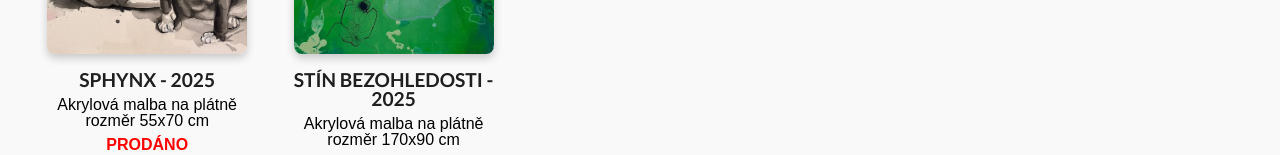
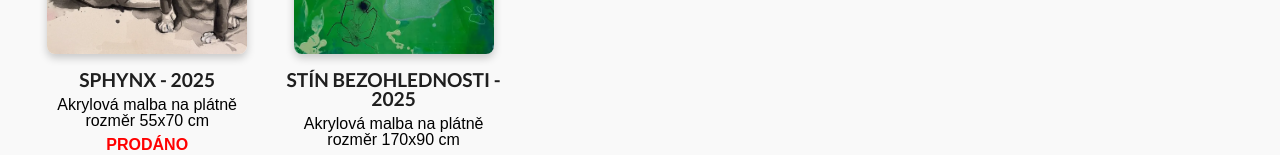
Before and after one commit to Grundak/lena-web, a React (Create React App) app: page /paint in a window 1280 px wide. Shown: the part 1081-1236 px from the top of the page. Built offline with nearby package versions, Linux system fonts and the light colour scheme; a web font is replaced by a local one.

Commit message:
text error

```diff
--- a/src/components/Paint.js
+++ b/src/components/Paint.js
@@ -81,7 +81,7 @@ const paintItems = [
     },
         {
         image: require('../images/paint/item7.webp'),
-        name: 'Stín bezohledosti - 2025',
+        name: 'Stín bezohlednosti - 2025',
         description: 'Akrylová malba na plátně',
         size: 'rozměr 170x90 cm',
         price: '17000 Kč',
```
